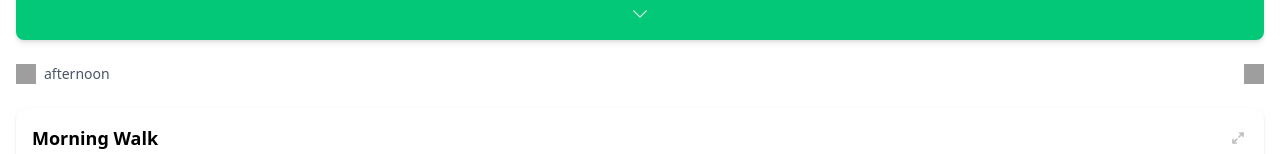
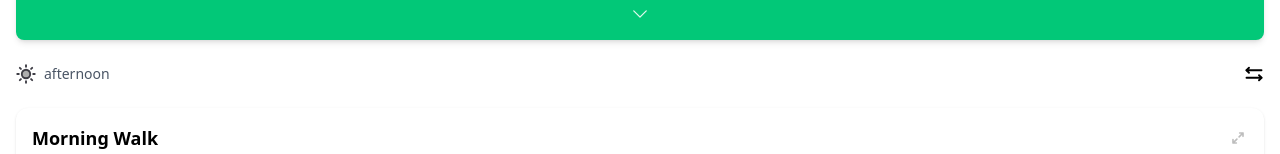
Before and after one commit to RaviPratihast/Wooftrack, a React (Vite) app: page / in a window 1280 px wide. Shown: the part 208-362 px from the top of the page. Built offline with nearby package versions, Linux system fonts and the light colour scheme; grey boxes are pictures that could not be loaded.

Commit message:
Update TimeOfDayFilter component to replace PNG icons with SVG icons for improved scalability and performance

```diff
--- a/src/components/TimeOfDayFilter.jsx
+++ b/src/components/TimeOfDayFilter.jsx
@@ -4,11 +4,11 @@ const TimeOfDayFilter = () => {
   return (
     <div className="flex justify-between items-center my-4 py-2">
       <div className="flex items-center">
-        <img src="/Sun.png" alt="Time of day" className="h-5 w-5 mr-2 text-gray-600" />
+        <img src="/Sun.svg" alt="Time of day" className="h-5 w-5 mr-2 text-gray-600" />
         <span className="text-sm text-gray-600 font-medium">afternoon</span>
       </div>
       <button>
-        <img src="/ArrowsLeftRight.png" alt="Filter" className="h-5 w-5 text-gray-600" />
+        <img src="/ArrowsLeftRight.svg" alt="Filter" className="h-5 w-5 text-gray-600" />
       </button>
     </div>
   );
```
